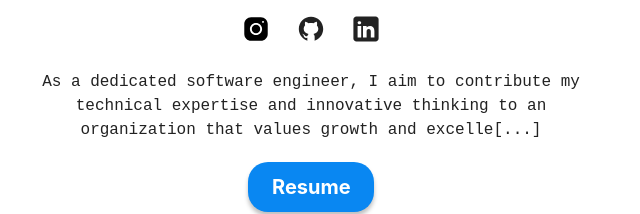
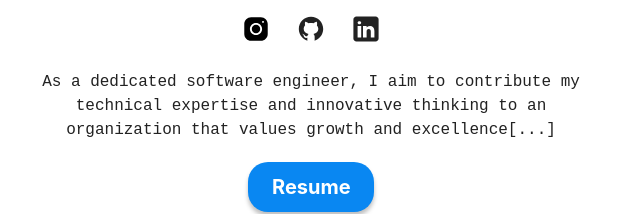
Before and after one commit to harshavardhangs/myportfolioca, a React (Vite) app: page / in a window 1280 px wide. Shown: the part 520-734 px from the top of the page, without its empty margins (329-969 px from the left). Built offline with nearby package versions, Linux system fonts and the light colour scheme.

Commit message:
Point resume download to uploaded PDF asset (Harsha_Vardhan_Software_Engineer_Resume.pdf) to fix Vite import error

```diff
--- a/src/sections/Hero/Hero.jsx
+++ b/src/sections/Hero/Hero.jsx
@@ -8,7 +8,7 @@ import githubLight from '../../assets/github-light.svg';
 import githubDark from '../../assets/github-dark.svg';
 import linkedinLight from '../../assets/linkedin-light.svg';
 import LinkedInDark from '../../assets/linkedin-dark.svg';
-import CV from '../../assets/Harsha_Vardhan_Software_Engineer_Resume.docx';
+import CV from '../../assets/Harsha_Vardhan_Software_Engineer_Resume.pdf';
 import { useTheme } from '../../common/ThemeContext';
 
 function Hero() {
@@ -40,7 +40,7 @@ function Hero() {
                 <img src={LinkedIcon} alt="linkedin_icon" />
                 </a>
             </span>
-            <p className={styles.description}>As a dedicated software engineer, I aim to contribute my technical expertise and innovative thinking to an organization that values growth and excelle[...]</p>
+            <p className={styles.description}>As a dedicated software engineer, I aim to contribute my technical expertise and innovative thinking to an organization that values growth and excellence[...]</p>
             <a href={CV}><button className="hover" download>Resume</button></a>
         </div>
     </section>
```
